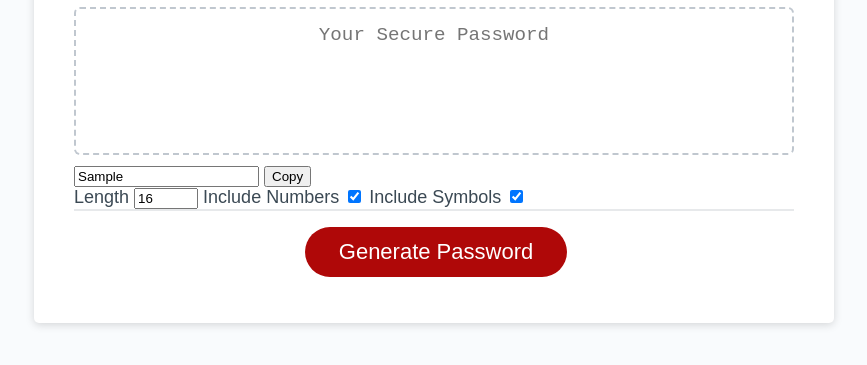
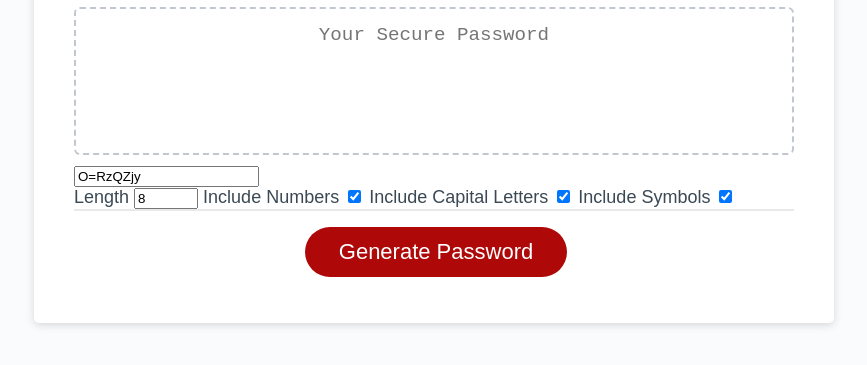
Before and after one commit to joshgmurray/Password-Generator, a plain HTML site: page index.html in a window 1280 px wide. Both pictures are taken after typing "Sample" into the empty fields and a click on the button "Generate Password". Shown: the part 241-606 px from the top of the page, without its empty margins (206-1073 px from the left). Drawn offline with Linux system fonts and the light colour scheme.

Commit message:
updated files

```diff
--- a/index.html
+++ b/index.html
@@ -25,12 +25,14 @@
           ></textarea>
         </div>
         <div id="random-password">
-          <input type="text" id="passwords" /> <button id="copy">Copy</button>
+          <input type="text" id="passwords" />
           <div id="settings">
             <label for="length">Length</label>
-            <input type="number" id="length" value="16" min="8" max="128" />
+            <input type="number" id="length" value="8" min="8" max="128" />
             <label for="numbers">Include Numbers</label>
             <input type="checkbox" id="numbers" checked />
+            <label for="upper">Include Capital Letters</label>
+            <input type="checkbox" id="upper" checked />
             <label for="symbols">Include Symbols</label>
             <input type="checkbox" id="symbols" checked />
           </div>
--- a/script.js
+++ b/script.js
@@ -1,24 +1,31 @@
 const alphabet = "abcdefghijklmnopqrstuvwxyz";
+const upper = "ABCDEFGHIJKLMNOPQRSTUVWXYZ";
 const numbers = "0123456789";
 const symbols = "!@#$%^&*_-+="
 
 const passwordText = document.getElementById("passwords");
 const length = document.getElementById("length");
 const incNumbers = document.getElementById("numbers");
+const incUpper = document.getElementById("upper");
 const incSymbols = document.getElementById("symbols");
 const generateBtn = document.getElementById("generate");
 
-// Assignment Code
-var generateBtn = document.querySelector("#generate");
-
-// Write password to the #password input
-function writePassword() {
-  var password = generatePassword();
-  var passwordText = document.querySelector("#password");
-
-  passwordText.value = password;
-
-}
 
 // Add event listener to generate button
-generateBtn.addEventListener("click", writePassword);
+generateBtn.addEventListener("click", () => {
+  let characters = alphabet;
+  incNumbers.checked ? (characters += numbers) : "";
+  incUpper.checked ? (characters += upper) : "";
+  incSymbols.checked ? (characters += symbols) : "";
+  passwordText.value = generatePassword(length.value, characters);
+});
+
+const generatePassword = (length, characters) => {
+  let passwords = "";
+  for (let i = 0; i < length; i++) {
+    passwords += characters.charAt(
+      Math.floor(Math.random() * characters.length)
+    );
+  }
+  return passwords;
+};
```
